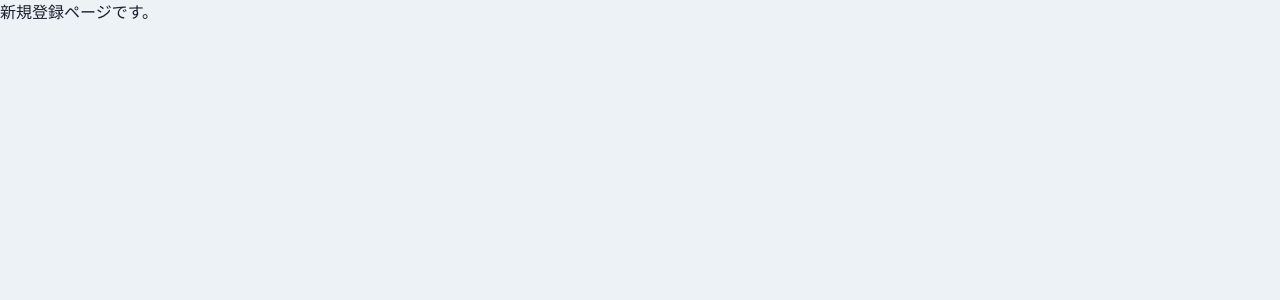
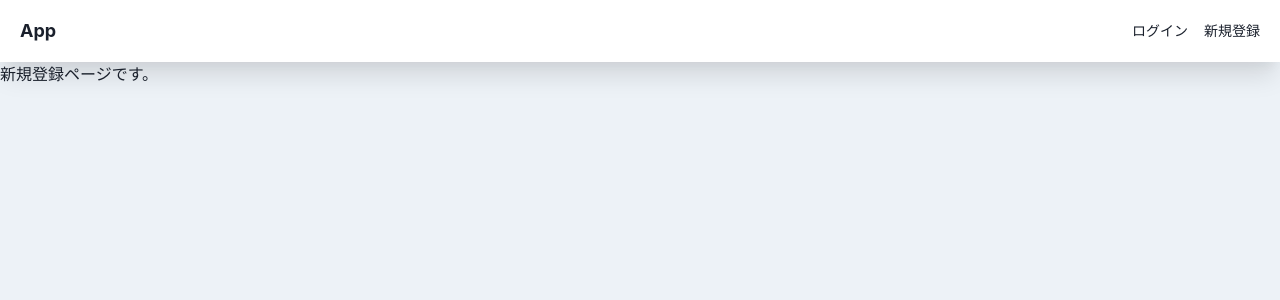
Before and after one commit to Kaiho-Tada/world_superb-view_app, a React (Create React App) app in the folder frontend/app/: page /signup in a window 1280 px wide. Shown: the top 300 px of the page. Built offline with nearby package versions, Linux system fonts and the light colour scheme.

Commit message:
ヘッダーの作成

```diff
--- a/frontend/app/package.json
+++ b/frontend/app/package.json
@@ -3,6 +3,7 @@
   "version": "0.1.0",
   "private": true,
   "dependencies": {
+    "@chakra-ui/icons": "^2.0.19",
     "@chakra-ui/react": "^2.7.1",
     "@emotion/react": "^11.11.1",
     "@emotion/styled": "^11.11.0",
--- a/frontend/app/src/@types/chakra-ui.d.ts
+++ b/frontend/app/src/@types/chakra-ui.d.ts
@@ -1 +1,2 @@
 declare module "@chakra-ui/react";
+declare module "@chakra-ui/icons";
--- /dev/null
+++ b/frontend/app/src/components/organisms/layout/Header.tsx
@@ -0,0 +1,28 @@
+import { FC, memo, useCallback } from "react";
+import { Flex, Heading, Link, IconButton } from "@chakra-ui/react"
+import { HamburgerIcon } from "@chakra-ui/icons"
+import { useNavigate } from "react-router-dom"
+export const Header: FC = memo(() => {
+
+  const navigate = useNavigate();
+  const onClickHome = useCallback(() => navigate("/"), [navigate])
+  const onClickLogin = useCallback(() => navigate("/login"), [navigate])
+  const onClickSignup = useCallback(() => navigate("/signup"), [navigate])
+
+  return (
+    <Flex as="nav" bg="white" color="gray.800" align="center"
+      justify="space-between" padding={{base: 3, md: 5}} boxShadow='xl'>
+      <Flex as="a" _hover={{ cursor: "pointer" }} onClick={onClickHome} >
+        <Heading as="h1" fontSize={{ base: "md", md: "lg" }} >
+          App
+        </Heading>
+      </Flex>
+      <Flex fontSize="sm" display={{ base: "none", md: "flex"}}>
+        <Link pr={4} onClick={onClickLogin}>ログイン</Link>
+        <Link onClick={onClickSignup}>新規登録</Link>
+      </Flex>
+      <IconButton aria-label="メニューボタン" icon={<HamburgerIcon />} size="md"
+        variant="unstyled" display={{ base: "block", md: "none"}} />
+    </Flex>
+  )
+})
--- a/frontend/app/src/router/Router.tsx
+++ b/frontend/app/src/router/Router.tsx
@@ -5,13 +5,14 @@ import { Home } from "components/pages/Home";
 import { Login } from "components/pages/Login";
 import { Signup } from "components/pages/Signup";
 import { Page404 } from "components/pages/Page404";
+import { CommonLayout } from "templates/CommonLayout";
 
 export const Router: FC = memo(() => {
   return (
     <Routes>
-      <Route path="/" element={<Home />} />
-      <Route path="/login" element={<Login />} />
-      <Route path="/signup" element={<Signup />} />
+      <Route path="/" element={<CommonLayout><Home /></CommonLayout>} />
+      <Route path="/login" element={<CommonLayout><Login /></CommonLayout>} />
+      <Route path="/signup" element={<CommonLayout><Signup /></CommonLayout>} />
       <Route path="*" element={<Page404 />} />
     </Routes>
   )
--- /dev/null
+++ b/frontend/app/src/templates/CommonLayout.tsx
@@ -0,0 +1,15 @@
+import { FC, memo, ReactNode } from "react";
+
+import { Header } from "components/organisms/layout/Header"
+type Props = {
+  children: ReactNode;
+}
+export const CommonLayout: FC<Props> = memo((props) => {
+  const { children } = props;
+  return (
+    <>
+      <Header />
+      {children}
+    </>
+  )
+})
```
Also changed, not shown: 1 other file (tests, documents, lock files or other folders).
